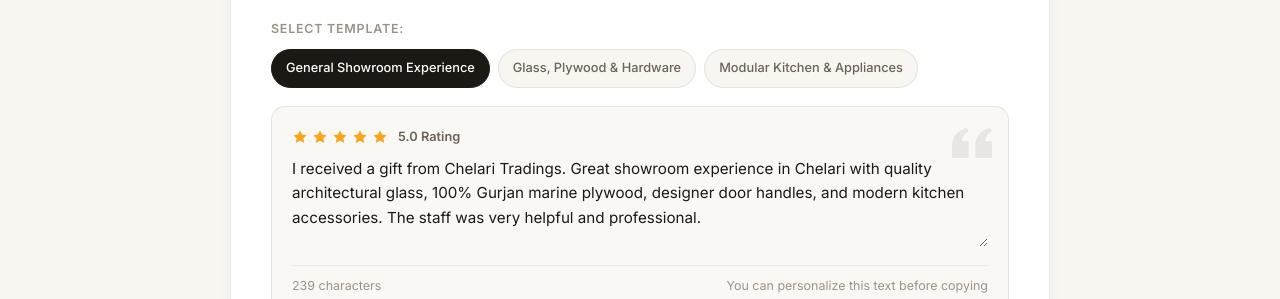
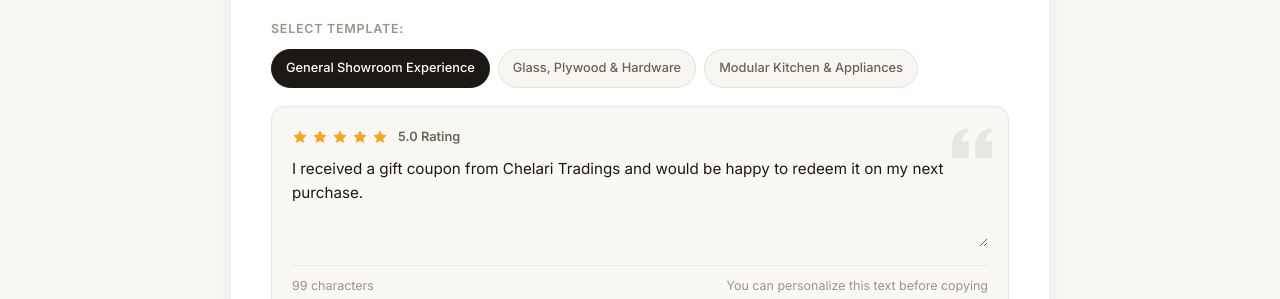
Before and after one commit to nashidmuhammed/chelari-tradings-website, a plain HTML site: page event.html in a window 1280 px wide. Shown: the part 501-800 px from the top of the page. Drawn offline with Linux system fonts and the light colour scheme.

Commit message:
updated review text

```diff
--- a/event.html
+++ b/event.html
@@ -154,7 +154,7 @@
             id="review-content-textarea"
             class="review-textarea"
             aria-label="Review Content"
-          >I received a gift from Chelari Tradings. Great showroom experience in Chelari with quality architectural glass, 100% Gurjan marine plywood, designer door handles, and modern kitchen accessories. The staff was very helpful and professional.</textarea>
+          >I received a gift coupon from Chelari Tradings and would be happy to redeem it on my next purchase.</textarea>
 
           <div class="review-box-footer">
             <span id="review-char-count">0 characters</span>
--- a/js/event.js
+++ b/js/event.js
@@ -29,7 +29,7 @@
   // Review text templates (natural customer reviews)
   const REVIEW_TEMPLATES = {
     template1:
-      "I received a gift from Chelari Tradings. Great showroom experience in Chelari with quality architectural glass, 100% Gurjan marine plywood, designer door handles, and modern kitchen accessories. The staff was very helpful and professional.",
+      "I received a gift coupon from Chelari Tradings and would be happy to redeem it on my next purchase.",
     template2:
       "Visited Chelari Tradings and received a gift. Excellent collection of IS:710 marine plywood, fluted glass partitions, and smart biometric locks. Transparent guidance and prompt service.",
     template3:
```
